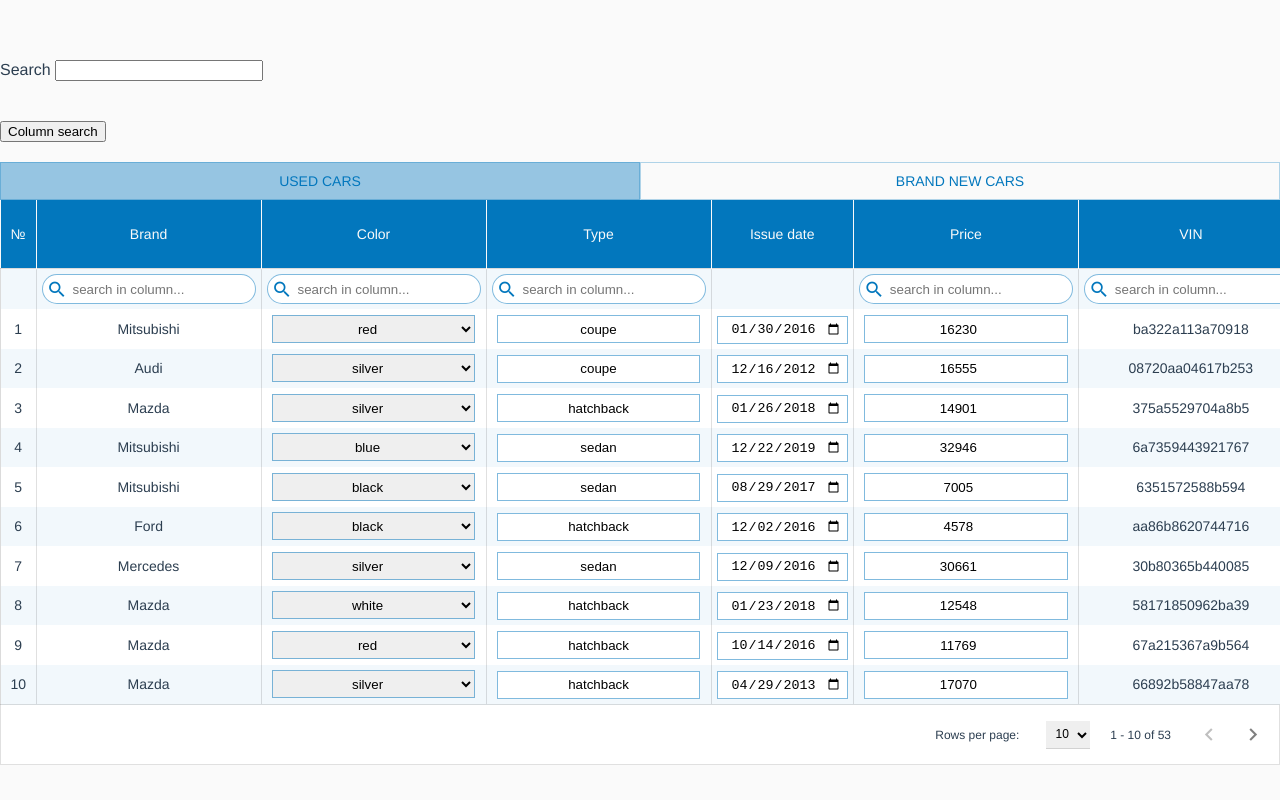
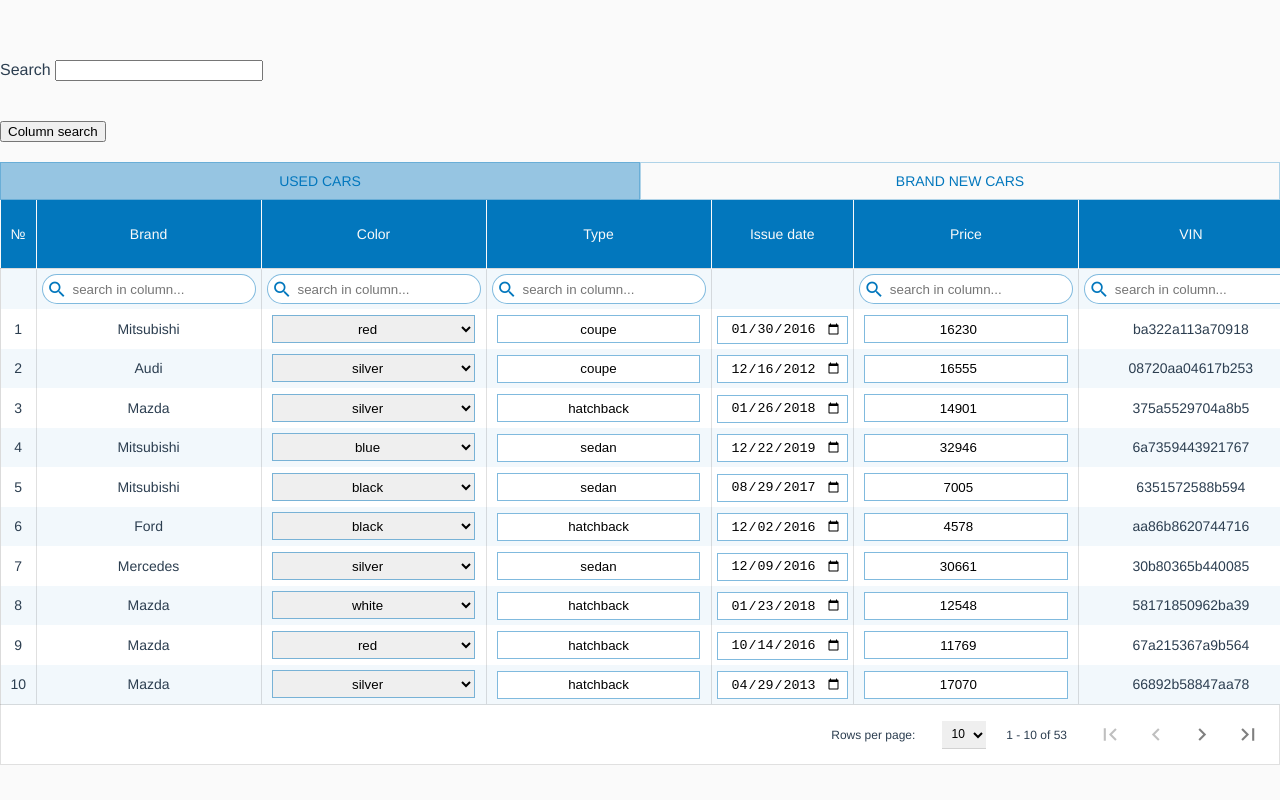
Before and after one commit to russian-stan/vue-flex-table, a Vue app: page / in a window 1280 px wide. Built offline with nearby package versions, Linux system fonts and the light colour scheme.

Commit message:
First and last page btns

```diff
--- a/src/components/VFTable.vue
+++ b/src/components/VFTable.vue
@@ -189,6 +189,14 @@
       </div>
       <div class="items-buttons">
         <button
+         v-if="footerProps.showFirstLastPage"
+         class="item-button"
+         :class="{'disabled': isPageDownDisabled}"
+         @click="goToPage('first')"
+        >
+          <i class="material-icons">first_page</i>
+        </button>
+        <button
          @click="pageDown"
          :disabled="isPageDownDisabled"
          :class="{'disabled': isPageDownDisabled}"
@@ -203,6 +211,14 @@
          class="item-button"
         >
           <i class="material-icons">chevron_right</i>
+        </button>
+        <button
+         v-if="footerProps.showFirstLastPage"
+         class="item-button"
+         :class="{'disabled': isPageUpDisabled}"
+         @click="goToPage('last')"
+        >
+          <i class="material-icons">last_page</i>
         </button>
       </div>
     </div>
@@ -237,7 +253,7 @@
       return {
         itemsPerPageOptions: [10],
         itemsPerPageText: 'Rows per page',
-        showFirstLastPage: true,
+        showFirstLastPage: false,
       }
     },
   }) private readonly footerProps!: FooterProps;
@@ -472,6 +488,11 @@
     }
   }
 
+  goToPage(page: 'first' | 'last'): void {
+    if (page === 'first') this.footerModel[this.tab].curPage = 0;
+    if (page === 'last') this.footerModel[this.tab].curPage = this.sortedItems.length - 1;
+  }
+
   findColForSort(): Header {
     return this.tablesModel[this.tab].headers
       .find(header => header.row_key === this.currentColumnName[this.tab])!;
--- a/src/styles/vf-table-styles.scss
+++ b/src/styles/vf-table-styles.scss
@@ -226,7 +226,6 @@
     }
 
     .items-buttons {
-      width: 80px;
       display: flex;
       align-items: center;
       justify-content: space-between;
@@ -241,6 +240,8 @@
         font-family: inherit;
         font-size: 14px;
         text-transform: uppercase;
+        padding: 0 5px;
+        margin: 0 5px;
         border-radius: 50%;
         border: 0;
         cursor: pointer;
```
